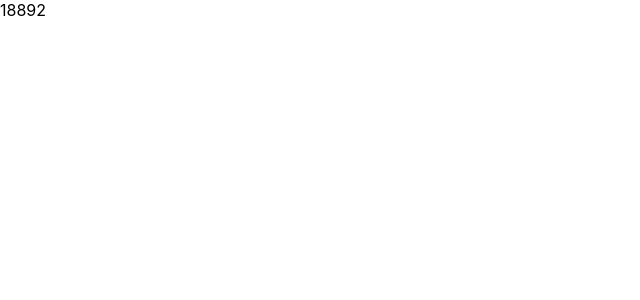
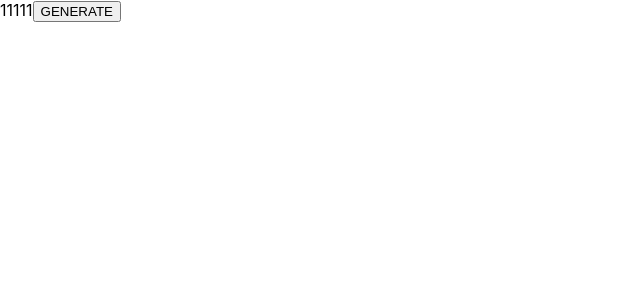
Before and after one commit to Drete457/blissapplicationstest, a React (Create React App) app: page / in a window 1280 px wide. Shown: the top 300 px of the page, without its empty margins (0-640 px from the left). Built offline with nearby package versions, Linux system fonts and the light colour scheme.

Commit message:
build(elements): add button generator

```diff
--- a/src/View/MainView.tsx
+++ b/src/View/MainView.tsx
@@ -1,4 +1,4 @@
-import React from 'react';
+import React, {useState} from 'react';
 import '../CSS/App.css';
 import randomizer from '../Components/randomizer';
 
@@ -11,7 +11,7 @@ const DefaultRandomNumber = {
 }
 
 export default function MainView() {
-  const numberToDisplay = randomizer(DefaultRandomNumber);
+  const [numberToDisplay, setNumberToDisplay] = useState(DefaultRandomNumber);
   return (
     <div className="App">
      {numberToDisplay.one}
@@ -19,6 +19,7 @@ export default function MainView() {
       {numberToDisplay.three}
       {numberToDisplay.four}
       {numberToDisplay.five}
+      <button onClick={() => setNumberToDisplay(randomizer(numberToDisplay))}>GENERATE</button>
     </div>
   );
 }
```
